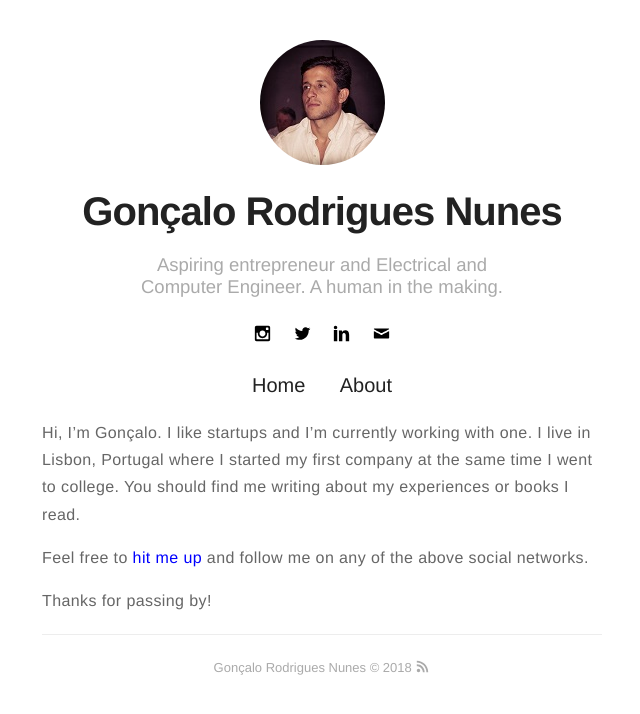
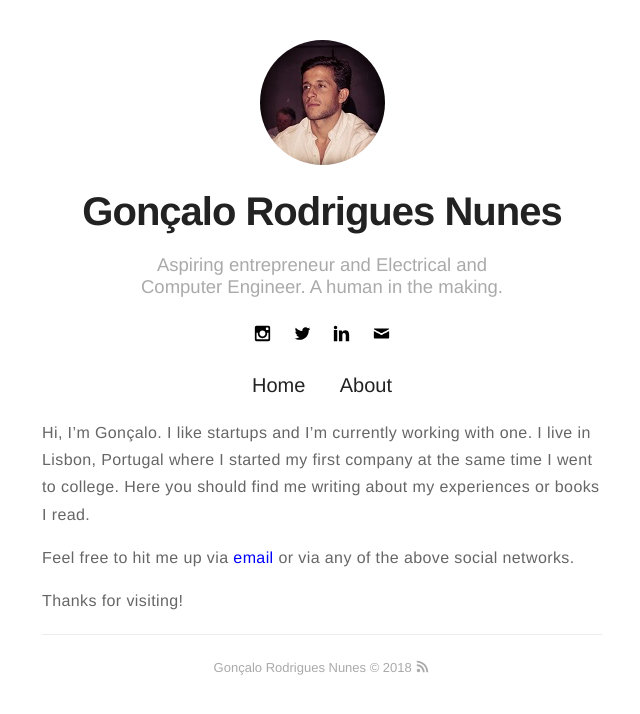
Before and after one commit to Gorbyy/gorbyy.github.io, a Jekyll site: the page built from about.md, in a window 1280 px wide. Shown: the top 714 px of the page, without its empty margins (318-958 px from the left). Built offline with Jekyll 4.4.1, drawn with Linux system fonts in a browser that asks for light colours.

Commit message:
Update about.md

```diff
--- a/about.md
+++ b/about.md
@@ -3,8 +3,8 @@ layout: page
 title: About
 ---
 
-Hi, I'm Gonçalo. I like startups and I'm currently working with one. I live in Lisbon, Portugal where I started my first company at the same time I went to college. You should find me writing about my experiences or books I read.
+Hi, I'm Gonçalo. I like startups and I'm currently working with one. I live in Lisbon, Portugal where I started my first company at the same time I went to college. Here you should find me writing about my experiences or books I read.
 
-Feel free to [hit me up](mailto:{{ site.email }}) and follow me on any of the above social networks.
+Feel free to hit me up via [email](mailto:{{ site.email }}) or via any of the above social networks.
 
-Thanks for passing by!
+Thanks for visiting!
```
